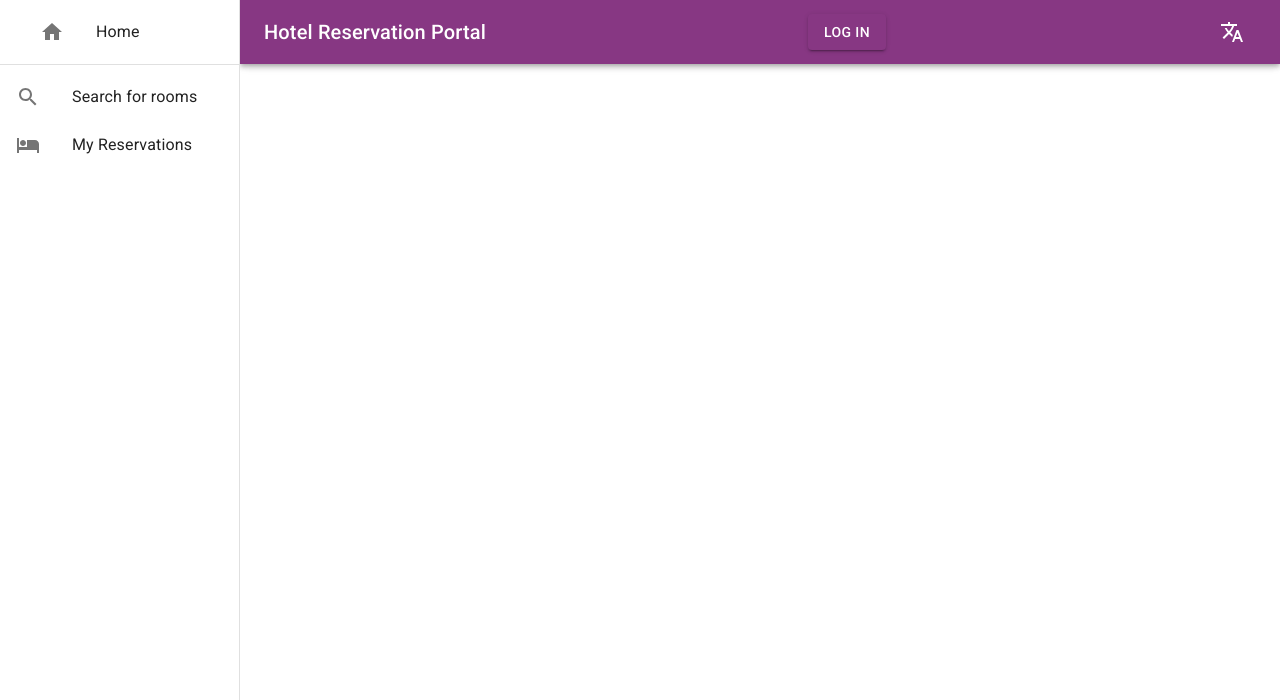
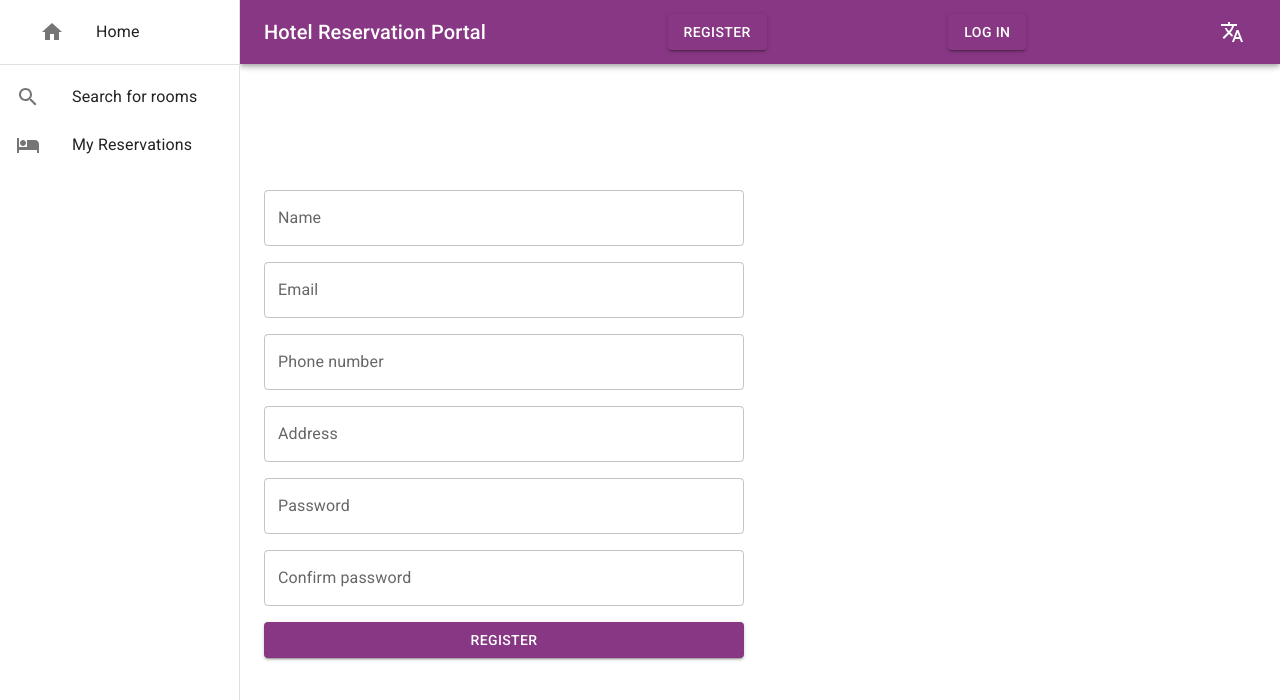
Before and after one commit to lilyzeiset/hotel-frontend, a React (Vite) app: page /register in a window 1280 px wide. Shown: the top 700 px of the page. Built offline with nearby package versions, Linux system fonts and the light colour scheme.

Commit message:
logout and registration

```diff
--- a/src/App.tsx
+++ b/src/App.tsx
@@ -22,6 +22,7 @@ import { I18nextProvider } from "react-i18next";
 
 import UserIdContext from "./contexts/UserContext";
 import { useState } from "react";
+import UserRegistration from "./components/UserRegistration";
 
 
 function App() {
@@ -67,6 +68,7 @@ function App() {
             <Route path='/makeReservation' element={<MakeReservation />} />
             <Route path='/myReservations' element={<MyReservations />} />
             <Route path='/login' element={<UserLogin />} />
+            <Route path='/register' element={<UserRegistration />} />
           </Routes>
         </Box>
       </Box>
--- a/src/api/authApi.ts
+++ b/src/api/authApi.ts
@@ -10,7 +10,7 @@ export type AuthType = {
  */
 export const authApi = createApi({
     reducerPath: 'authApi',
-    baseQuery: fetchBaseQuery({baseUrl: 'http://localhost:8080/guests/login'}),
+    baseQuery: fetchBaseQuery({baseUrl: 'http://localhost:8080/'}),
     endpoints: (builder) => {return {
         login: builder.mutation<AuthType, AuthType>({
             query: (auth) => { return {
@@ -18,12 +18,19 @@ export const authApi = createApi({
                   Authorization: `Basic ${btoa(`${auth.email}:${auth.password}`)}`
                 },
                 method: 'POST',
-                url: ''
+                url: 'guests/login'
             }}
-        })
+        }),
+        logout: builder.mutation<void, void>({
+          query: () => { return {
+              method: 'POST',
+              url: 'logout'
+          }}
+      })
     }}
 })
 
 export const {
-  useLoginMutation
+  useLoginMutation,
+  useLogoutMutation
 } = authApi;
--- a/src/components/MakeReservation.tsx
+++ b/src/components/MakeReservation.tsx
@@ -1,9 +1,10 @@
-import { useState, useEffect } from 'react';
+import { useState, useEffect, useContext } from 'react';
 import { Stack, TextField, Typography, Button } from "@mui/material"
 import { useNavigate, useSearchParams } from 'react-router-dom';
 import { useTranslation } from 'react-i18next';
 
 import { useCreateReservationMutation } from '../api/reservationApi';
+import UserIdContext from '../contexts/UserContext';
 
 export default function MakeReservation() {
 
@@ -23,17 +24,7 @@ export default function MakeReservation() {
 
   const [searchParams] = useSearchParams();
 
-  /*
-  export type ReservationType = {
-    id?: number,
-    guestId: number,
-    roomId: number,
-    checkinDate: Date,
-    checkoutDate: Date,
-    numberOfGuests: number,
-    specialRequests: string
-  }
-  */
+  const [user] = useContext(UserIdContext);
 
   /**
    * On load:
@@ -44,7 +35,7 @@ export default function MakeReservation() {
   useEffect(() => {
     //create reservation (guest id = -1)
     createReservation({
-      guestId: -1,
+      guestId: user.id,
       roomId: Number(searchParams.get('roomId')),
       checkInDate: new Date(searchParams.get('checkinDate') ?? 0),
       checkOutDate: new Date(searchParams.get('checkoutDate') ?? 0),
--- a/src/components/TitleBar.tsx
+++ b/src/components/TitleBar.tsx
@@ -12,6 +12,7 @@ import {
 import { useTranslation } from 'react-i18next';
 import { useNavigate } from 'react-router-dom';
 import UserIdContext from '../contexts/UserContext';
+import { useLogoutMutation } from '../api/authApi';
 
 /**
  * Title bar component
@@ -25,7 +26,9 @@ export default function TitleBar (props: {drawerWidth: number}) {
   const {t, i18n} = useTranslation();
   const [anchorEl, setAnchorEl] = useState<null | HTMLElement>(null);
 
-  const [user, _setUser] = useContext(UserIdContext);
+  const [user, setUser] = useContext(UserIdContext);
+
+  const [logout] = useLogoutMutation();
 
   function changeLanguage(lang: string) {
     i18n.changeLanguage(lang);
@@ -53,16 +56,35 @@ export default function TitleBar (props: {drawerWidth: number}) {
           {t('page-title')}
         </Typography>
         {user ? (
+          <>
             <Typography>
               {t('logged-in-as')}: {user?.name}
             </Typography>
+            <Button
+              variant='contained'
+              onClick={() => {
+                logout();
+                setUser(null);
+              }}
+            >
+              {t('logout')}
+            </Button>
+          </>
         ) : (
+          <>
+            <Button
+              variant='contained'
+              onClick={() => navigate('/register')}
+            >
+              {t('register')}
+            </Button>
             <Button
               variant='contained'
               onClick={() => navigate('/login')}
             >
               {t('login')}
             </Button>
+          </>
         )}
         <div>
           <IconButton
--- a/src/components/UserRegistration.tsx
+++ b/src/components/UserRegistration.tsx
@@ -0,0 +1,105 @@
+import { useState } from 'react';
+import { useTranslation } from 'react-i18next';
+import {
+  Button,
+  Stack,
+  TextField,
+  Typography
+} from '@mui/material';
+import { useCreateGuestMutation } from '../api/guestApi';
+import { useNavigate } from 'react-router-dom';
+
+/*export type GuestType = {
+    id?: number,
+    name: string,
+    email: string,
+    phoneNumber: string,
+    address: string,
+    password?: string
+}*/
+
+export default function UserRegistration() {
+
+  const {t} = useTranslation();
+  const navigate = useNavigate();
+
+  const [inputName, setInputName] = useState('');
+  const [inputEmail, setInputEmail] = useState('');
+  const [inputPhone, setInputPhone] = useState('');
+  const [inputAddress, setInputAddress] = useState('');
+  const [inputPassword, setInputPassword] = useState('');
+  const [inputConfirmPassword, setInputConfirmPassword] = useState('');
+
+  const [errorMsg, setErrorMsg] = useState('');
+
+  const [createGuest] = useCreateGuestMutation();
+
+  function handleRegister() {
+    if (inputName && inputEmail && inputPhone && inputAddress && inputPassword &&
+      (inputPassword === inputConfirmPassword)
+    ) {
+      createGuest({
+        name: inputName,
+        email: inputEmail,
+        phoneNumber: inputPhone,
+        address: inputAddress,
+        password: inputPassword
+      })
+      .unwrap()
+      .then(() => {
+        navigate('/login');
+      })
+      .catch(() => {
+        setErrorMsg(String(t('register-error-backend')));
+      })
+    } else {
+      setErrorMsg(String(t('register-error-frontend')))
+    }
+  }
+
+  return (
+    <Stack spacing={2} sx={{minWidth: 480}}>
+      <TextField
+        label={t('name')}
+        value={inputName}
+        onChange={e => setInputName(e.target.value)}
+      />
+      <TextField
+        label={t('email')}
+        value={inputEmail}
+        onChange={e => setInputEmail(e.target.value)}
+      />
+      <TextField
+        label={t('phonenumber')}
+        value={inputPhone}
+        onChange={e => setInputPhone(e.target.value)}
+      />
+      <TextField
+        label={t('address')}
+        value={inputAddress}
+        onChange={e => setInputAddress(e.target.value)}
+      />
+      <TextField
+        type='password'
+        label={t('password')}
+        value={inputPassword}
+        onChange={e => setInputPassword(e.target.value)}
+      />
+      <TextField
+        type='password'
+        label={t('confirm-password')}
+        value={inputConfirmPassword}
+        onChange={e => setInputConfirmPassword(e.target.value)}
+      />
+      <Button
+        variant='contained'
+        onClick={handleRegister}
+      >
+        {t('register')}
+      </Button>
+      <Typography color={'red'}>
+        {errorMsg}
+      </Typography>
+    </Stack>
+  )
+}
--- a/src/utils/i18n.ts
+++ b/src/utils/i18n.ts
@@ -46,7 +46,11 @@ i18n.use(initReactI18next).init({
         "login": "Log in",
         "register": "Register",
         "login-error": "Unable to log in. Do you have the right email and password?",
-        "logged-in-as": "Logged in as"
+        "logged-in-as": "Logged in as",
+        "confirm-password": "Confirm password",
+        "logout": "Log out",
+        "register-error-frontend": "User not created. Make sure all fields are filled and passwords match.",
+        "register-error-backend": "Something went wrong. User not created."
       }
     },
     de: {
@@ -90,7 +94,11 @@ i18n.use(initReactI18next).init({
         "login": "Anmeldung",
         "register": "Registrieren",
         "login-error": "Anmeldung nicht möglich. Haben Sie die richtige E-Mail-Adresse und das richtige Passwort?",
-        "logged-in-as": "Angemeldet als"
+        "logged-in-as": "Angemeldet als",
+        "confirm-password": "Bestätige das Passwort",
+        "logout": "Ausloggen",
+        "register-error-frontend": "Benutzer nicht erstellt. Stellen Sie sicher, dass alle Felder ausgefüllt sind und die Passwörter übereinstimmen.",
+        "register-error-backend": "Etwas ist schief gelaufen. Benutzer nicht erstellt."
       }
     }
   },
```
Lines whose indentation alone changed are shown as unchanged.
